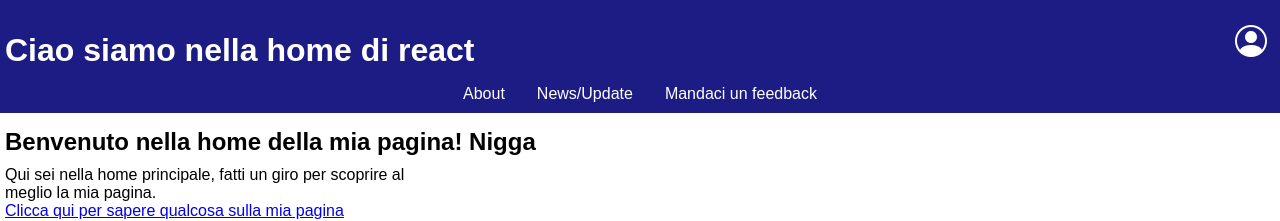
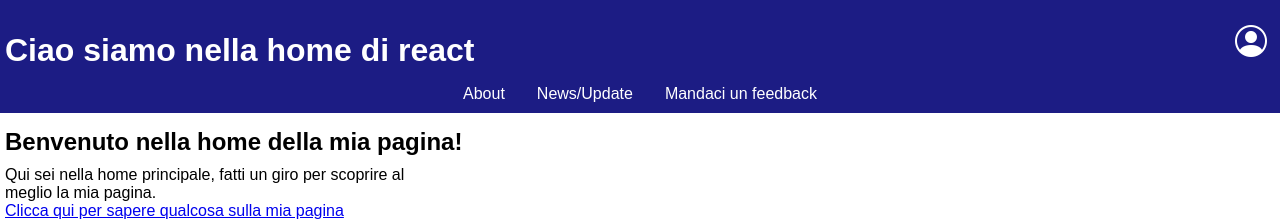
Before and after one commit to zGokuX/ReactProject, a React (Vite) app in the folder MyReactProject/: page /#/Home in a window 1280 px wide. Shown: the top 221 px of the page. Built offline with nearby package versions, Linux system fonts and the light colour scheme.

Commit message:
Test worked

```diff
--- a/MyReactProject/src/App.jsx
+++ b/MyReactProject/src/App.jsx
@@ -8,7 +8,7 @@ export default function Home() {
       <main>
         <UpBar />
         <div className='container-desc'>
-          <h2>Benvenuto nella home della mia pagina! Nigga</h2>
+          <h2>Benvenuto nella home della mia pagina!</h2>
           <span>Qui sei nella home principale, fatti un giro per scoprire al meglio la mia pagina. </span>
           <Link to={'/about'}>Clicca qui per sapere qualcosa sulla mia pagina</Link>
         </div>
```
